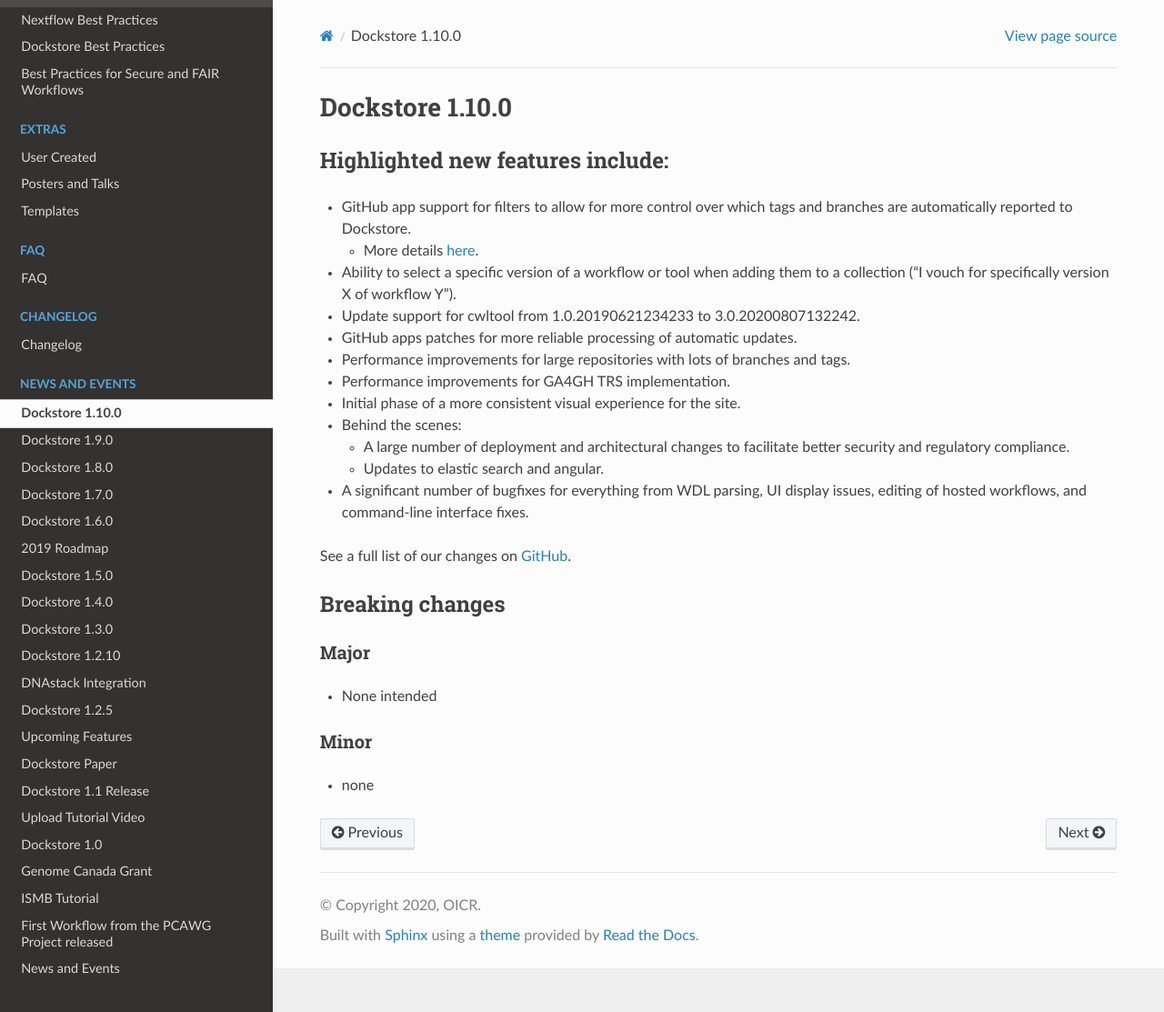
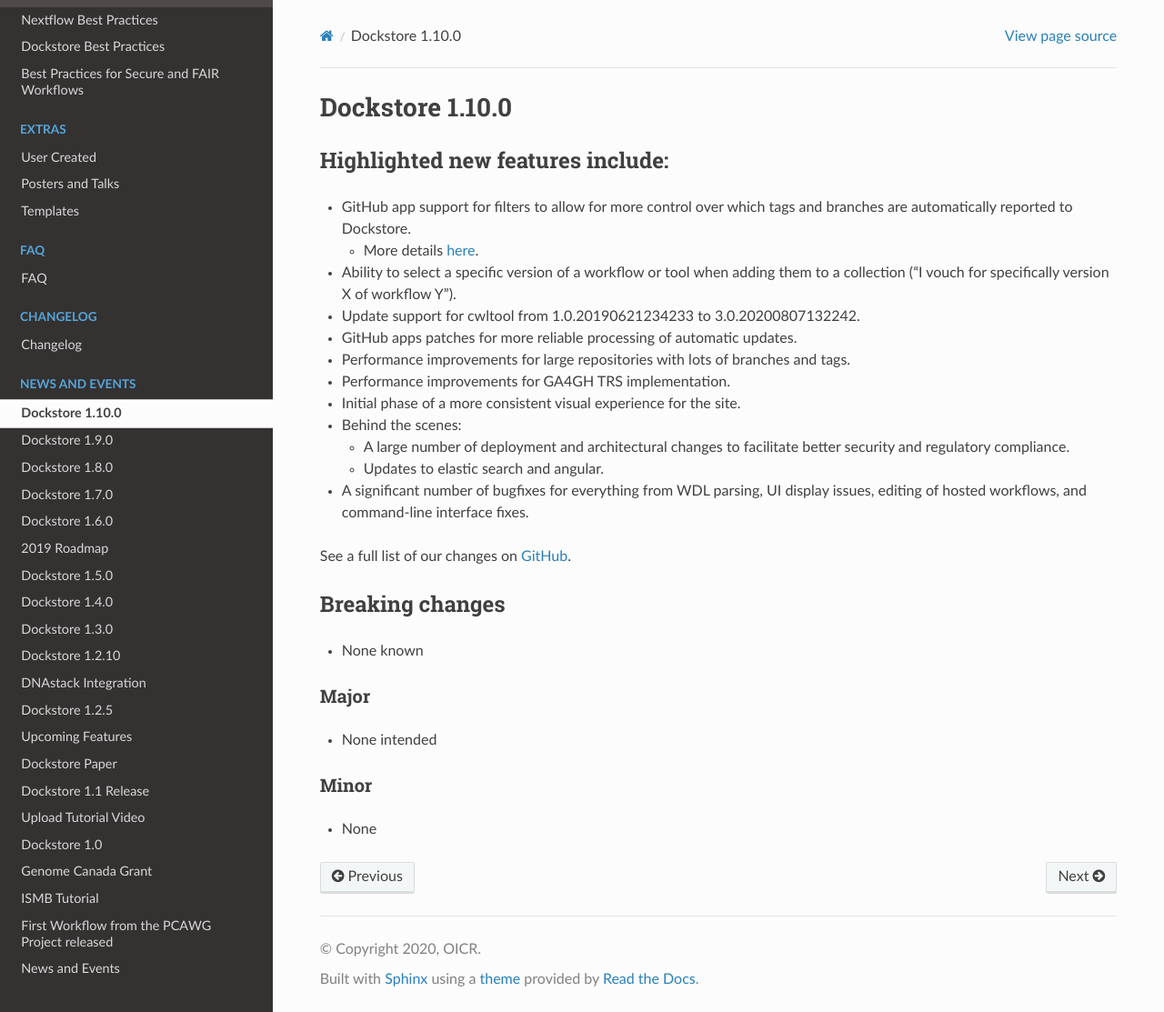
Before and after one commit to dockstore/dockstore-documentation, a Sphinx documentation site: the page built from docs/news/2020-12-03-Dockstore-1.10.0.rst, in a window 1280 px wide and 1113 px high. Shown: the whole window at 91% size. Built offline with Sphinx 7.4.7 and the Read the Docs theme 2.0.0, drawn with Linux system fonts in a browser that asks for light colours.

Commit message:
Capitalized "None" under "Minor"

```diff
--- a/docs/news/2020-12-03-Dockstore-1.10.0.rst
+++ b/docs/news/2020-12-03-Dockstore-1.10.0.rst
@@ -33,13 +33,15 @@
 Breaking changes
 ----------------
 
+-  None known
+
 Major
 ~~~~~
 -  None intended
 
 Minor
 ~~~~~
--  none
+-  None
 
 .. _GitHub: https://github.com/dockstore/dockstore/milestone/37
 .. _here: https://docs.dockstore.org/en/develop/advanced-topics/checksum-support.html
```
